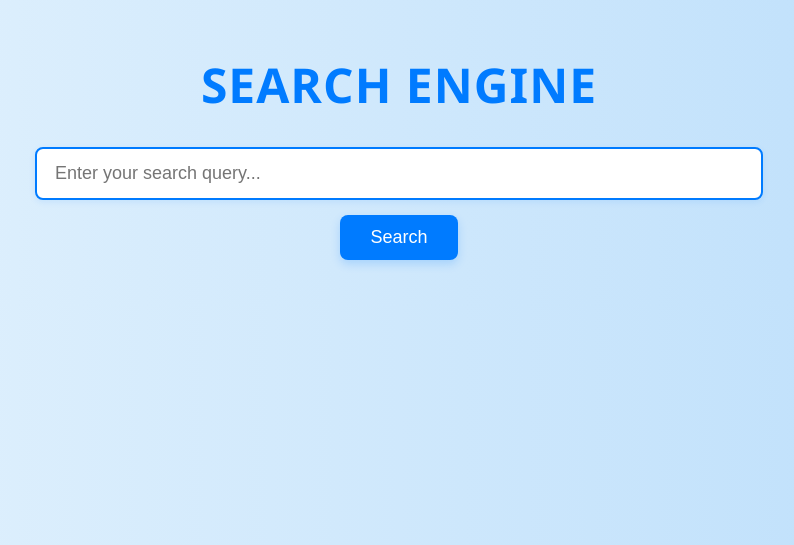
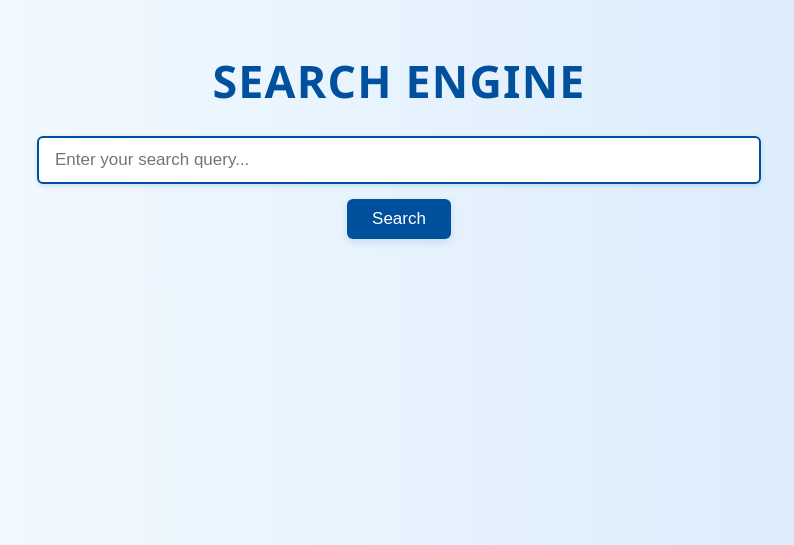
Before and after one commit to VishrutPradhan/Search-Engine-main, a Flask app: page / in a window 1280 px wide. Shown: the top 545 px of the page, without its empty margins (241-1035 px from the left). Run offline with Flask 3, Linux system fonts and the light colour scheme; parts of the project's set-up code (start-up, migrations or seed data) failed here and were passed over.

Commit message:
Updated CSS

```diff
--- a/static/style.css
+++ b/static/style.css
@@ -1,21 +1,21 @@
 /* Base Styling */
 body {
     font-family: 'Segoe UI', Tahoma, Geneva, Verdana, sans-serif;
-    background: linear-gradient(to right, #e3f2fd, #bbdefb);
+    background: linear-gradient(to right, #f8fdff, #d6e9fc);
     max-width: 900px;
     margin: 0 auto;
     padding: 20px;
-    color: #333;
+    color: #2c3e50;
     box-sizing: border-box;
 }
 
 h1 {
-    font-size: 3em;
+    font-size: 2.8em;
     text-align: center;
-    color: #007bff;
-    margin-bottom: 30px;
+    color: #00509e;
+    margin-bottom: 25px;
     text-transform: uppercase;
-    letter-spacing: 1px;
+    letter-spacing: 1.2px;
 }
 
 /* Form Styling */
@@ -23,116 +23,116 @@ h1 {
     display: flex;
     flex-direction: column;
     align-items: center;
-    margin-bottom: 25px;
+    margin-bottom: 20px;
 }
 
 .search-input {
     width: 80%;
-    padding: 14px 18px;
-    font-size: 18px;
+    padding: 12px 16px;
+    font-size: 17px;
     margin-bottom: 15px;
-    border: 2px solid #007bff;
-    border-radius: 8px;
+    border: 2px solid #00509e;
+    border-radius: 6px;
     outline: none;
-    transition: all 0.3s ease;
-    box-shadow: 0 2px 6px rgba(0, 123, 255, 0.1);
+    transition: all 0.25s ease;
+    box-shadow: 0 2px 5px rgba(0, 80, 158, 0.15);
 }
 
 .search-input:focus {
-    border-color: #0056b3;
-    box-shadow: 0 0 8px rgba(0, 123, 255, 0.3);
+    border-color: #003a70;
+    box-shadow: 0 0 6px rgba(0, 80, 158, 0.25);
 }
 
 .search-button {
-    padding: 12px 30px;
-    font-size: 18px;
-    background-color: #007bff;
+    padding: 10px 25px;
+    font-size: 17px;
+    background-color: #00509e;
     color: #fff;
     border: none;
-    border-radius: 8px;
+    border-radius: 6px;
     cursor: pointer;
-    transition: background-color 0.3s ease, transform 0.2s ease;
-    box-shadow: 0 4px 10px rgba(0, 123, 255, 0.2);
+    transition: background-color 0.25s ease, transform 0.15s ease;
+    box-shadow: 0 3px 8px rgba(0, 80, 158, 0.15);
 }
 
 .search-button:hover {
-    background-color: #0056b3;
-    transform: translateY(-3px);
+    background-color: #003a70;
+    transform: translateY(-2px);
 }
 
 .search-button:active {
-    background-color: #004085;
+    background-color: #00284d;
     transform: translateY(1px);
 }
 
 /* Corrections Styling */
 .corrections {
     margin: 10px 0;
-    color: #333;
+    color: #2c3e50;
     font-style: italic;
     text-align: center;
-    background-color: #f4f8fb;
-    padding: 12px;
-    border-radius: 6px;
-    box-shadow: 0 2px 6px rgba(0, 0, 0, 0.1);
+    background-color: #e8f4fa;
+    padding: 10px;
+    border-radius: 5px;
+    box-shadow: 0 2px 5px rgba(0, 0, 0, 0.1);
 }
 
 /* Results Container */
 .results {
-    margin-top: 30px;
+    margin-top: 25px;
 }
 
 /* Individual Result Styling */
 .result {
     background-color: #fff;
-    margin: 20px 0;
-    padding: 20px;
-    border-radius: 8px;
-    border: 1px solid #ddd;
-    box-shadow: 0 4px 10px rgba(0, 0, 0, 0.05);
-    transition: box-shadow 0.3s ease, transform 0.2s ease;
+    margin: 18px 0;
+    padding: 18px;
+    border-radius: 6px;
+    border: 1px solid #ccc;
+    box-shadow: 0 4px 8px rgba(0, 0, 0, 0.05);
+    transition: box-shadow 0.25s ease, transform 0.2s ease;
 }
 
 .result:hover {
-    box-shadow: 0 8px 20px rgba(0, 0, 0, 0.1);
-    transform: translateY(-4px);
+    box-shadow: 0 6px 15px rgba(0, 0, 0, 0.1);
+    transform: translateY(-3px);
 }
 
 .result .doc-id {
-    color: #007bff;
+    color: #00509e;
     font-weight: bold;
-    font-size: 1.3em;
-    margin-bottom: 10px;
+    font-size: 1.2em;
+    margin-bottom: 8px;
     text-decoration: underline;
 }
 
 .result .text {
-    font-size: 16px;
+    font-size: 15px;
     line-height: 1.6;
 }
 
 .result .score {
-    color: #28a745;
+    color: #27ae60;
     font-size: 1em;
     font-weight: 500;
-    margin-top: 8px;
+    margin-top: 6px;
 }
 
 /* Highlight Styling */
 .highlight {
-    background-color: #fff3cd;
-    padding: 3px 6px;
-    border-radius: 5px;
+    background-color: #fff7d6;
+    padding: 2px 5px;
+    border-radius: 4px;
     font-weight: bold;
-    color: #d39e00;
+    color: #b58900;
 }
 
 /* No Results Message */
 .no-results {
     text-align: center;
-    color: #666;
+    color: #555;
     font-size: 1.2em;
-    margin-top: 20px;
+    margin-top: 18px;
     font-style: italic;
 }
 
@@ -144,15 +144,15 @@ h1 {
 
     .search-button {
         width: 90%;
-        padding: 10px 25px;
+        padding: 8px 20px;
     }
 
     h1 {
-        font-size: 2.5em;
+        font-size: 2.3em;
     }
 
     .result {
-        margin: 15px 0;
+        margin: 12px 0;
         padding: 15px;
     }
 
```
